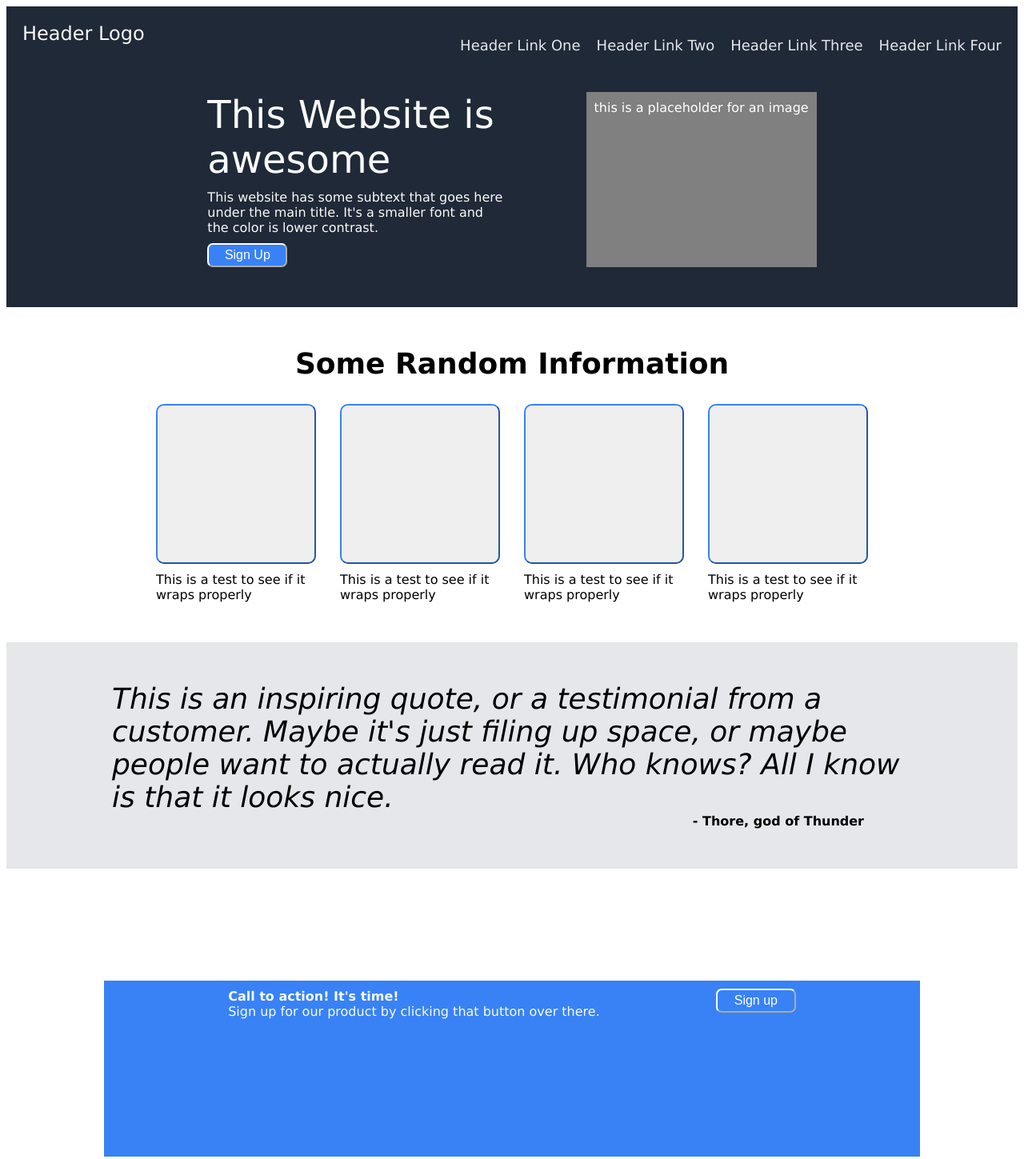
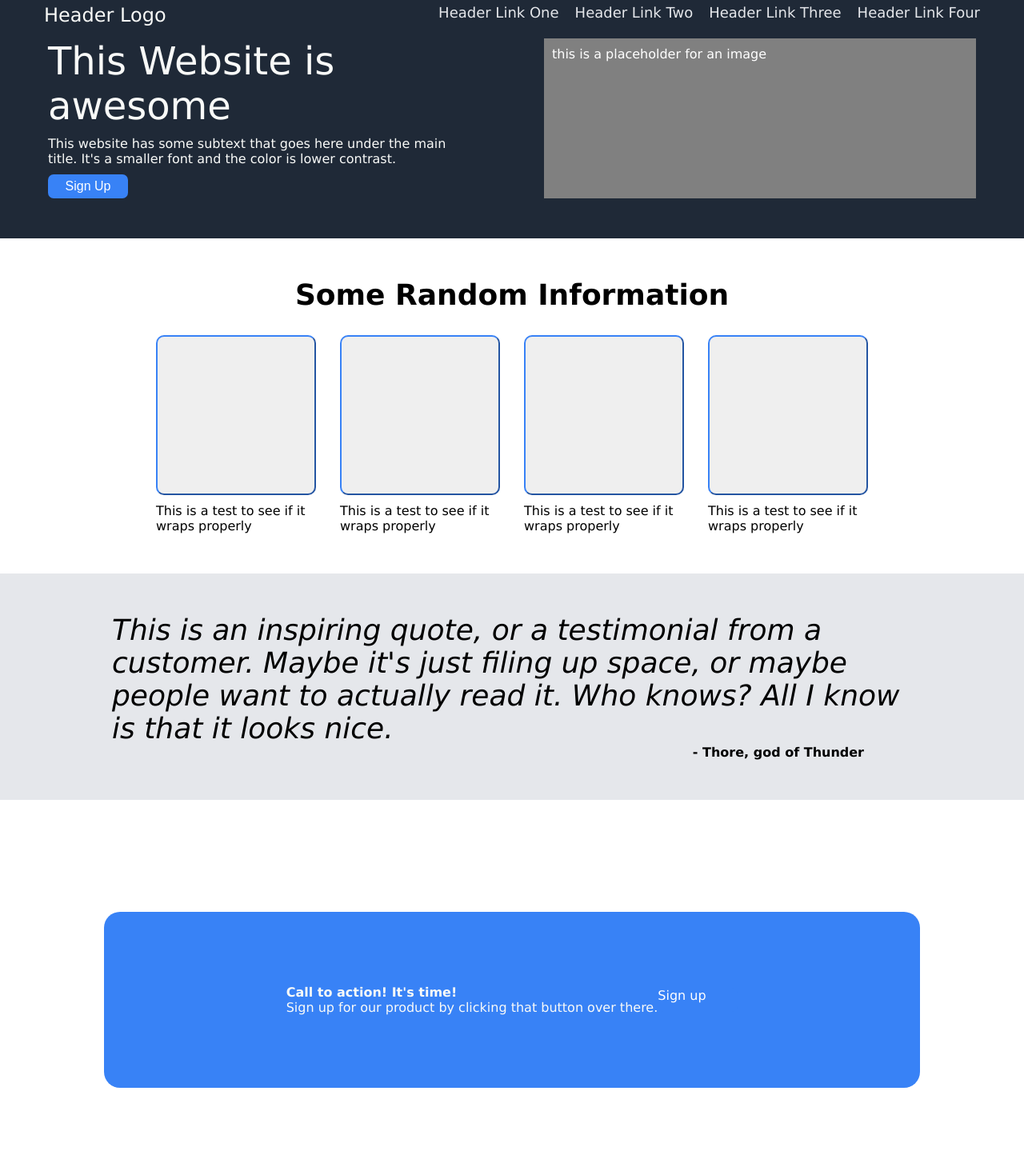
Before and after one commit to umasood12/landing_page, a plain HTML site: page index.html in a window 1280 px wide. Shown: the whole page at 80% size. Drawn offline with Linux system fonts and the light colour scheme.

Commit message:
small changes made in top two divs

```diff
--- a/index.html
+++ b/index.html
@@ -66,7 +66,7 @@
                 <div>Sign up for our product by clicking that button over there.</div>
             </div>
             <div class="bottom-right">
-            <button class="button">Sign up</button>
+            <span class="button">Sign up</span >
             </div>
         </div>
     </footer>
--- a/style.css
+++ b/style.css
@@ -1,3 +1,8 @@
+* {
+    margin: 0;
+    padding: 0;
+}
+
 body {
     font-family: Verdana, Geneva, Tahoma, sans-serif;
     display: flex;
@@ -8,6 +13,7 @@ body {
     background-color: #3882f6;
     font-size: 16px;
     color: white;
+    border: 10px;
     border-color: white;
     border-radius: 7px;
     height: 30px;
@@ -25,7 +31,7 @@ figcaption {
     font-size: 24px;
     background-color: #1f2937;
     color: white;
-    padding: 20px;
+    padding: 5px;
 }
 
 footer {
@@ -33,6 +39,7 @@ footer {
     /* left: 0;
     right: 0; */
     height: 52px;
+    padding 55px;
     display: flex;
     align-items: center;
     justify-content: center;
@@ -48,11 +55,13 @@ ul {
     gap: 20px;
     font-size: 18px;
     color: #e5e7eb;
+    margin-right: 50px;
 }
 
 .logo {
     font-size: 24px;
     color: #f9faf8;
+    margin-left: 50px;
 }
 
 .section-one {
@@ -68,8 +77,9 @@ ul {
 .one-left {
     display: flex;
     flex-direction: column;
-    width: 30%;
+    width: 50%;
     gap: 10px;
+    margin-left: 50px;
 }
 
 .one-right {
@@ -77,9 +87,10 @@ ul {
     background-color: gray;
     color: white;
     padding: 10px;
-    width: 30%%;
+    width: 50%;
     text-align: center;
     vertical-align: center;
+    margin-right: 50px;
 }
 
 .section-two {
@@ -155,13 +166,15 @@ ul {
 
 .call-to-action {
     display: flex;
-    justify-content: space-evenly;
+    justify-content: center;
+    align-items: center;
     background-color: #3882f6;
     width: 1000px;
     flex-direction: row;
     height: 200px;
     padding: 10px;
     vertical-align: center;
+    border-radius: 20px;
 }
 
 .action1 {
```
